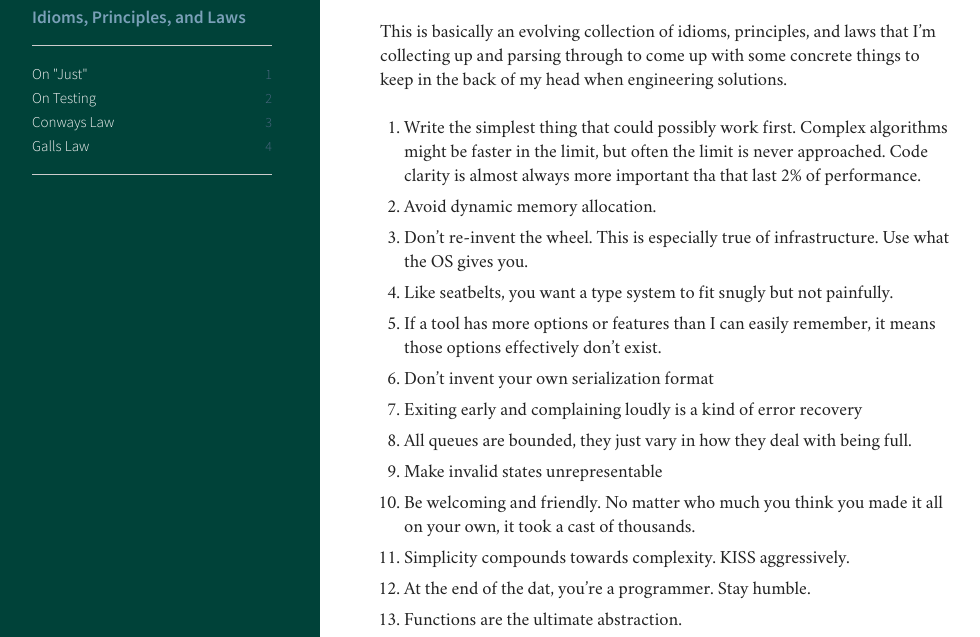
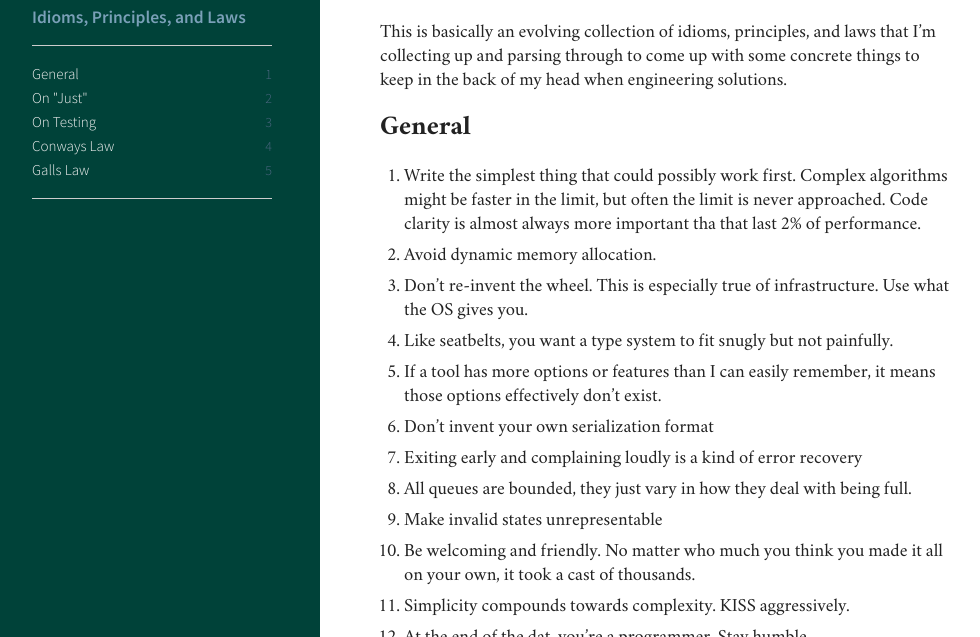
Before and after one commit to jdu/jdu.github.io, a plain HTML site: page docs/posts/2024-03-18-idioms.html in a window 1280 px wide. Shown: the part 161-798 px from the top of the page, without its empty margins (16-996 px from the left). Drawn offline with nearby package versions, Linux system fonts and the light colour scheme.

Commit message:
Add header to idioms page

```diff
--- a/docs/posts/2024-03-18-idioms.html
+++ b/docs/posts/2024-03-18-idioms.html
@@ -4,7 +4,7 @@
 <head>
   <meta charset="utf-8" />
   <title>JDU </title>
-  <link rel="stylesheet" href="/static/style.css?1712573138.219457" />
+  <link rel="stylesheet" href="/static/style.css?1712575550.056595" />
   <meta name="viewport" content="width=device-width, initial-scale=1">
   <link href='https://fonts.googleapis.com/css?family=Source+Code+Pro:400|Source+Sans+Pro:300,400,600' rel='stylesheet' type='text/css'>
 </head>
@@ -26,19 +26,23 @@
       <ul>
 
 
-        <li class="toc-1"><a href="#_on_"just""><small>1</small>On "Just"</a></li>
+        <li class="toc-1"><a href="#_general"><small>1</small>General</a></li>
 
 
 
-        <li class="toc-2"><a href="#_on_testing"><small>2</small>On Testing</a></li>
+        <li class="toc-2"><a href="#_on_"just""><small>2</small>On "Just"</a></li>
 
 
 
-        <li class="toc-3"><a href="#_conways_law"><small>3</small>Conways Law</a></li>
+        <li class="toc-3"><a href="#_on_testing"><small>3</small>On Testing</a></li>
 
 
 
-        <li class="toc-4"><a href="#_galls_law"><small>4</small>Galls Law</a></li>
+        <li class="toc-4"><a href="#_conways_law"><small>4</small>Conways Law</a></li>
+
+
+
+        <li class="toc-5"><a href="#_galls_law"><small>5</small>Galls Law</a></li>
 
 
 
@@ -70,6 +74,11 @@
 <div class="paragraph">
 <p>This is basically an evolving collection of idioms, principles, and laws that I&#8217;m collecting up and parsing through to come up with some concrete things to keep in the back of my head when engineering solutions.</p>
 </div>
+</div>
+</div>
+<div class="sect1">
+<h2 id="_general">General</h2>
+<div class="sectionbody">
 <div class="olist arabic">
 <ol class="arabic">
 <li>
```
Also changed, not shown: docs/index.html (+1 -1 lines), docs/pages/diary-of-a-mad-dev.html (+1 -1 lines), docs/pages/history.html (+1 -1 lines), docs/pages/projects.html (+1 -1 lines), docs/posts/2020-03-16-working-from-home.html (+1 -1 lines), docs/posts/2021-01-01-class-warfare.html (+1 -1 lines), docs/posts/2021-method-madness.html (+1 -1 lines), docs/posts/2022-git-worktrees.html (+1 -1 lines), docs/posts/2024-ice.html (+1 -1 lines), docs/reading/papers.html (+1 -1 lines), docs/reading/reading.html (+1 -1 lines), docs/reading/technical-to-reads.html (+1 -1 lines), docs/research/better-spreadsheets/better-spreadsheets.html (+1 -1 lines), docs/research/ide-for-authors/ide-for-authors.html (+1 -1 lines), 1 other file.
